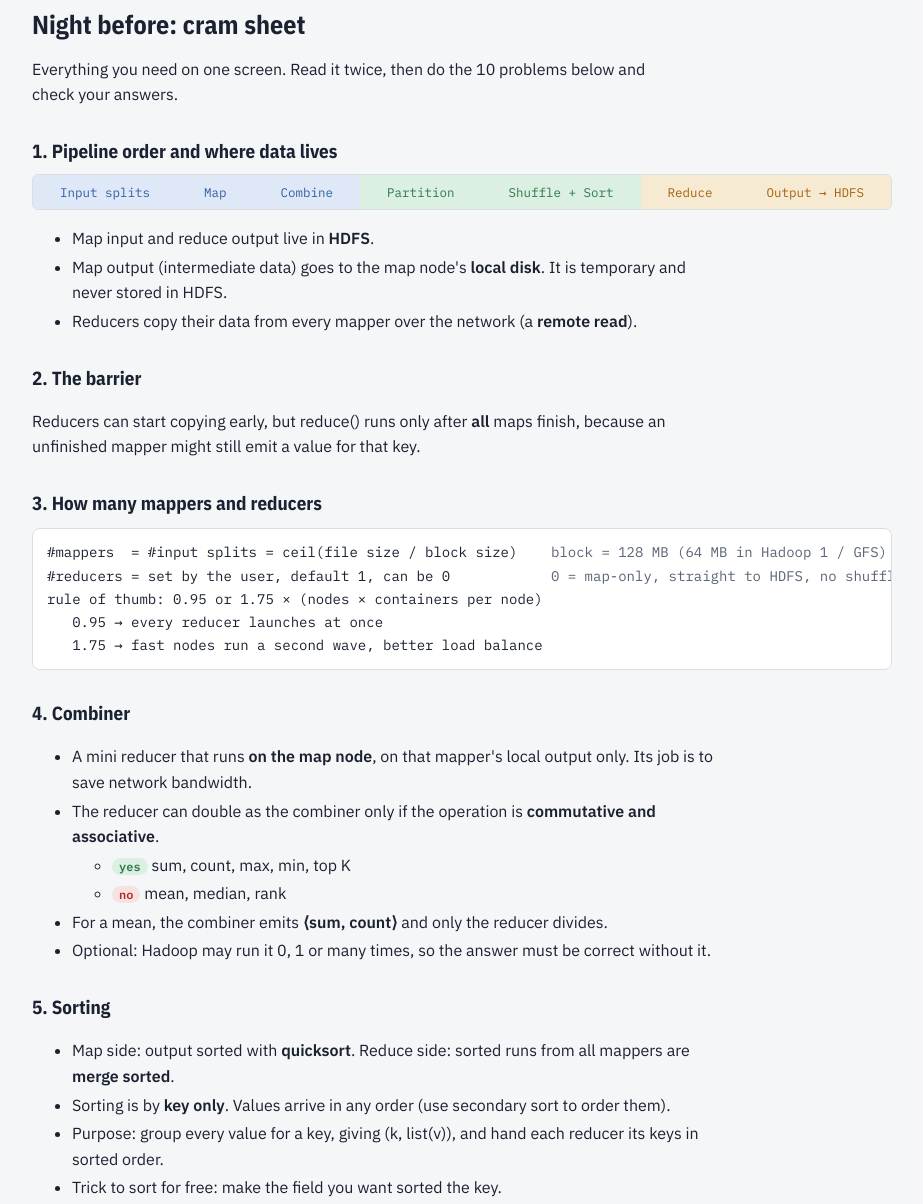
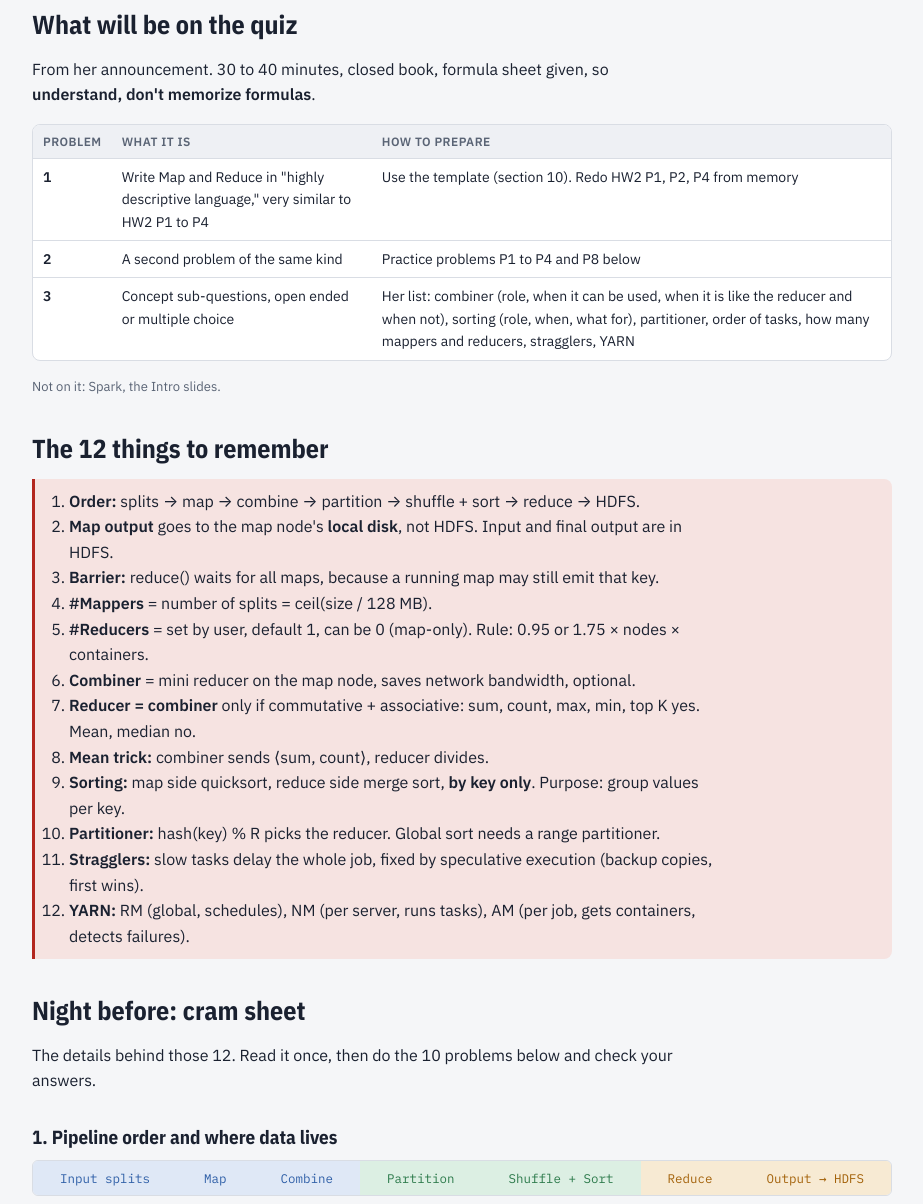
Before and after one commit to surya0901/Big-Data-quiz-1, a plain HTML site: page index.html in a window 1280 px wide. Shown: the part 340-1544 px from the top of the page, without its empty margins (178-1101 px from the left). Drawn offline with nearby package versions, Linux system fonts and the light colour scheme.

Commit message:
Add what's on the quiz and 12 things to remember

```diff
--- a/index.html
+++ b/index.html
@@ -118,8 +118,34 @@ ul.tight li{margin:3px 0}
 
 <!-- ============ CRAM ============ -->
 <section class="panel" id="cram" role="tabpanel">
+<h2>What will be on the quiz</h2>
+<p>From her announcement. 30 to 40 minutes, closed book, formula sheet given, so <b>understand, don't memorize formulas</b>.</p>
+<div class="tw"><table>
+<tr><th>Problem</th><th>What it is</th><th>How to prepare</th></tr>
+<tr><td><b>1</b></td><td>Write Map and Reduce in "highly descriptive language," very similar to HW2 P1 to P4</td><td>Use the template (section 10). Redo HW2 P1, P2, P4 from memory</td></tr>
+<tr><td><b>2</b></td><td>A second problem of the same kind</td><td>Practice problems P1 to P4 and P8 below</td></tr>
+<tr><td><b>3</b></td><td>Concept sub-questions, open ended or multiple choice</td><td>Her list: combiner (role, when it can be used, when it is like the reducer and when not), sorting (role, when, what for), partitioner, order of tasks, how many mappers and reducers, stragglers, YARN</td></tr>
+</table></div>
+<p class="src">Not on it: Spark, the Intro slides.</p>
+
+<h2>The 12 things to remember</h2>
+<div class="note"><ol class="tight" style="margin:0;padding-left:20px">
+<li><b>Order:</b> splits → map → combine → partition → shuffle + sort → reduce → HDFS.</li>
+<li><b>Map output</b> goes to the map node's <b>local disk</b>, not HDFS. Input and final output are in HDFS.</li>
+<li><b>Barrier:</b> reduce() waits for all maps, because a running map may still emit that key.</li>
+<li><b>#Mappers</b> = number of splits = ceil(size / 128 MB).</li>
+<li><b>#Reducers</b> = set by user, default 1, can be 0 (map-only). Rule: 0.95 or 1.75 × nodes × containers.</li>
+<li><b>Combiner</b> = mini reducer on the map node, saves network bandwidth, optional.</li>
+<li><b>Reducer = combiner</b> only if commutative + associative: sum, count, max, min, top K yes. Mean, median no.</li>
+<li><b>Mean trick:</b> combiner sends ⟨sum, count⟩, reducer divides.</li>
+<li><b>Sorting:</b> map side quicksort, reduce side merge sort, <b>by key only</b>. Purpose: group values per key.</li>
+<li><b>Partitioner:</b> hash(key) % R picks the reducer. Global sort needs a range partitioner.</li>
+<li><b>Stragglers:</b> slow tasks delay the whole job, fixed by speculative execution (backup copies, first wins).</li>
+<li><b>YARN:</b> RM (global, schedules), NM (per server, runs tasks), AM (per job, gets containers, detects failures).</li>
+</ol></div>
+
 <h2>Night before: cram sheet</h2>
-<p>Everything you need on one screen. Read it twice, then do the 10 problems below and check your answers.</p>
+<p>The details behind those 12. Read it once, then do the 10 problems below and check your answers.</p>
 
 <h3>1. Pipeline order and where data lives</h3>
 <div class="pipe" aria-label="MapReduce pipeline"><span class="m">Input splits</span><span class="m">Map</span><span class="m">Combine</span><span class="s">Partition</span><span class="s">Shuffle + Sort</span><span class="r">Reduce</span><span class="r">Output → HDFS</span></div>
```
